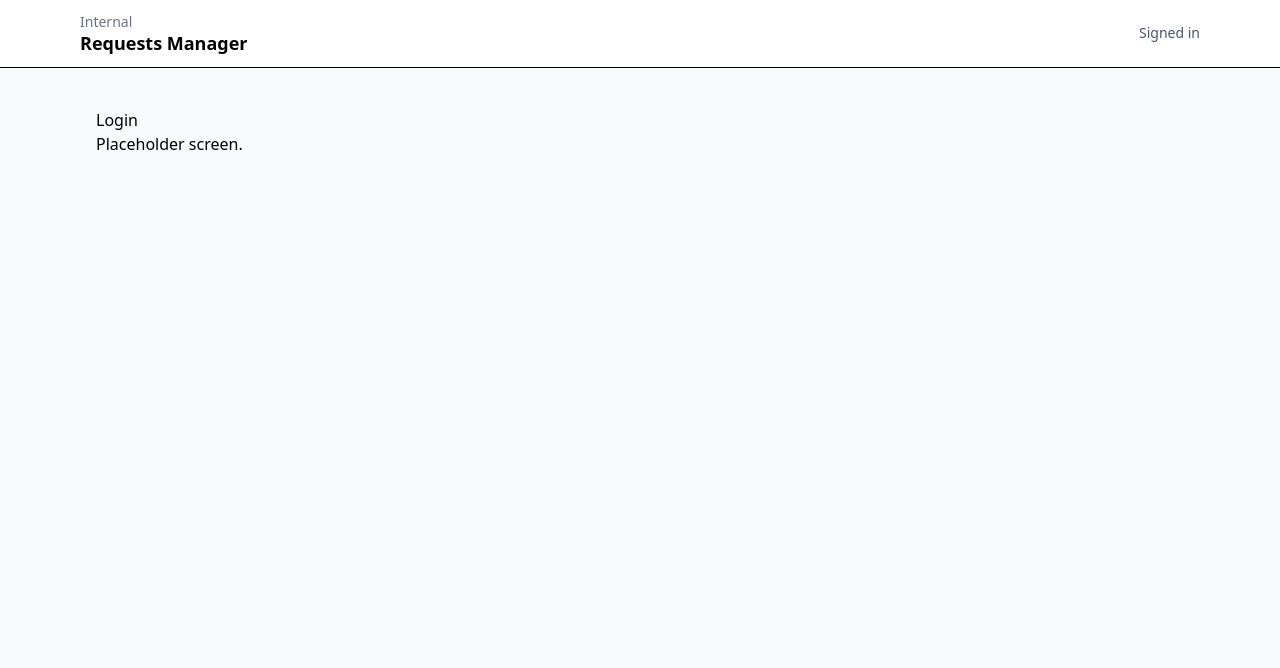
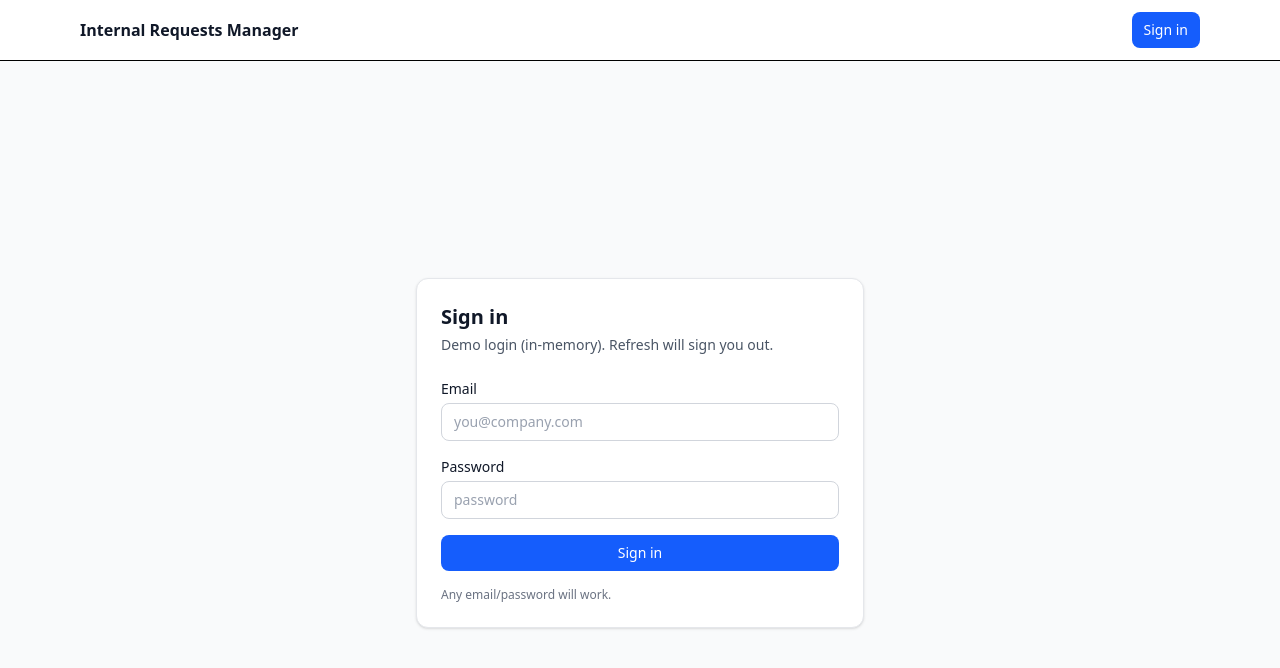
Before and after one commit to thamyresr/internal-requests-manager, a Vue app: page /login in a window 1280 px wide. Shown: the top 668 px of the page. Built offline with nearby package versions, Linux system fonts and the light colour scheme.

Commit message:
add in-memory login flow

```diff
--- a/src/components/AppHeader.vue
+++ b/src/components/AppHeader.vue
@@ -1,17 +1,58 @@
+<script setup>
+import { computed } from "vue";
+import { useRouter } from "vue-router";
+import { useAuthStore } from "../stores/authStore";
+
+const router = useRouter();
+const auth = useAuthStore();
+
+const isLoggedIn = computed(() => auth.isAuthenticated.value);
+const email = computed(() => auth.user.value?.email || "");
+
+function onSignOut() {
+  auth.signOut();
+  router.push("/login");
+}
+</script>
+
 <template>
   <header class="border-b bg-white">
     <div class="max-w-6xl mx-auto px-4 py-3 flex items-center justify-between">
-      <div>
-        <p class="text-sm text-gray-500">Internal</p>
-        <h1 class="text-lg font-semibold leading-tight">Requests Manager</h1>
+      <div class="flex items-center gap-4">
+        <RouterLink to="/dashboard" class="font-semibold text-gray-900 hover:opacity-90">
+          Internal Requests Manager
+        </RouterLink>
+
+        <RouterLink
+          v-if="isLoggedIn"
+          to="/dashboard"
+          class="text-sm text-gray-600 hover:text-gray-900 hover:underline"
+        >
+          Dashboard
+        </RouterLink>
       </div>
 
-      <div class="text-sm text-gray-600">
-        <RouterLink
-        to="/requests/new"
-      >
-      <span class="hidden sm:inline">Signed in</span>
-      </RouterLink>
+      <div class="flex items-center gap-3">
+        <template v-if="isLoggedIn">
+          <span class="hidden sm:inline text-sm text-gray-600">{{ email }}</span>
+
+          <button
+            type="button"
+            class="rounded-lg border border-gray-300 bg-white px-3 py-2 text-sm font-medium text-gray-900 hover:bg-gray-50"
+            @click="onSignOut"
+          >
+            Sign out
+          </button>
+        </template>
+
+        <template v-else>
+          <RouterLink
+            to="/login"
+            class="rounded-lg bg-blue-600 px-3 py-2 text-sm font-medium text-white hover:bg-blue-700"
+          >
+            Sign in
+          </RouterLink>
+        </template>
       </div>
     </div>
   </header>
--- a/src/router/index.js
+++ b/src/router/index.js
@@ -2,6 +2,8 @@ import { createRouter, createWebHistory } from "vue-router";
 import LoginView from "../views/LoginView.vue";
 import DashboardView from "../views/DashboardView.vue";
 import RequestFormView from "../views/RequestFormView.vue";
+import { useAuthStore } from "../stores/authStore";
+
 
 const router = createRouter({
   history: createWebHistory(),
@@ -14,4 +16,18 @@ const router = createRouter({
   ],
 });
 
+router.beforeEach((to) => {
+  const auth = useAuthStore();
+  const publicPaths = ["/login"];
+
+  if (publicPaths.includes(to.path)) {
+    if (auth.isAuthenticated.value) return "/dashboard";
+    return true;
+  }
+
+  if (!auth.isAuthenticated.value) return "/login";
+  return true;
+});
+
+
 export default router;
--- /dev/null
+++ b/src/stores/authStore.js
@@ -0,0 +1,22 @@
+import { ref, computed } from "vue";
+
+const user = ref(null);
+
+export function useAuthStore() {
+  const isAuthenticated = computed(() => Boolean(user.value));
+
+  function signIn(email) {
+    user.value = { email };
+  }
+
+  function signOut() {
+    user.value = null;
+  }
+
+  return {
+    user,
+    isAuthenticated,
+    signIn,
+    signOut,
+  };
+}
--- a/src/views/LoginView.vue
+++ b/src/views/LoginView.vue
@@ -1,6 +1,77 @@
+<script setup>
+import { reactive } from "vue";
+import { useRouter } from "vue-router";
+import { useAuthStore } from "../stores/authStore";
+
+const router = useRouter();
+const auth = useAuthStore();
+
+const form = reactive({
+  email: "",
+  password: "",
+});
+
+const errors = reactive({
+  email: "",
+  password: "",
+});
+
+function validate() {
+  errors.email = form.email.trim().includes("@") ? "" : "Email is required.";
+  errors.password = form.password.trim() ? "" : "Password is required.";
+  return !errors.email && !errors.password;
+}
+
+function onSubmit() {
+  if (!validate()) return;
+
+  auth.signIn(form.email.trim());
+  router.push("/dashboard");
+}
+</script>
+
 <template>
-  <div style="padding: 16px">
-    <h1>Login</h1>
-    <p>Placeholder screen.</p>
+  <div class="min-h-[calc(100vh-64px)] flex items-center justify-center">
+    <div class="w-full max-w-md rounded-xl border border-gray-200 bg-white p-6 shadow-sm">
+      <h1 class="text-xl font-semibold text-gray-900">Sign in</h1>
+      <p class="mt-1 text-sm text-gray-600">
+        Demo login (in-memory). Refresh will sign you out.
+      </p>
+
+      <form class="mt-6 space-y-4" @submit.prevent="onSubmit">
+        <div>
+          <label class="block text-sm font-medium text-gray-900">Email</label>
+          <input
+            v-model="form.email"
+            type="email"
+            class="mt-1 w-full rounded-lg border border-gray-300 px-3 py-2 text-sm text-gray-900 placeholder:text-gray-400 focus:border-blue-500 focus:outline-none focus:ring-2 focus:ring-blue-500/30"
+            placeholder="you@company.com"
+          />
+          <p v-if="errors.email" class="mt-1 text-sm text-red-600">{{ errors.email }}</p>
+        </div>
+
+        <div>
+          <label class="block text-sm font-medium text-gray-900">Password</label>
+          <input
+            v-model="form.password"
+            type="password"
+            class="mt-1 w-full rounded-lg border border-gray-300 px-3 py-2 text-sm text-gray-900 placeholder:text-gray-400 focus:border-blue-500 focus:outline-none focus:ring-2 focus:ring-blue-500/30"
+            placeholder="password"
+          />
+          <p v-if="errors.password" class="mt-1 text-sm text-red-600">{{ errors.password }}</p>
+        </div>
+
+        <button
+          type="submit"
+          class="w-full rounded-lg bg-blue-600 px-4 py-2 text-sm font-medium text-white hover:bg-blue-700 focus:outline-none focus:ring-2 focus:ring-blue-500 focus:ring-offset-2"
+        >
+          Sign in
+        </button>
+
+        <p class="text-xs text-gray-500">
+          Any email/password will work.
+        </p>
+      </form>
+    </div>
   </div>
 </template>
```
